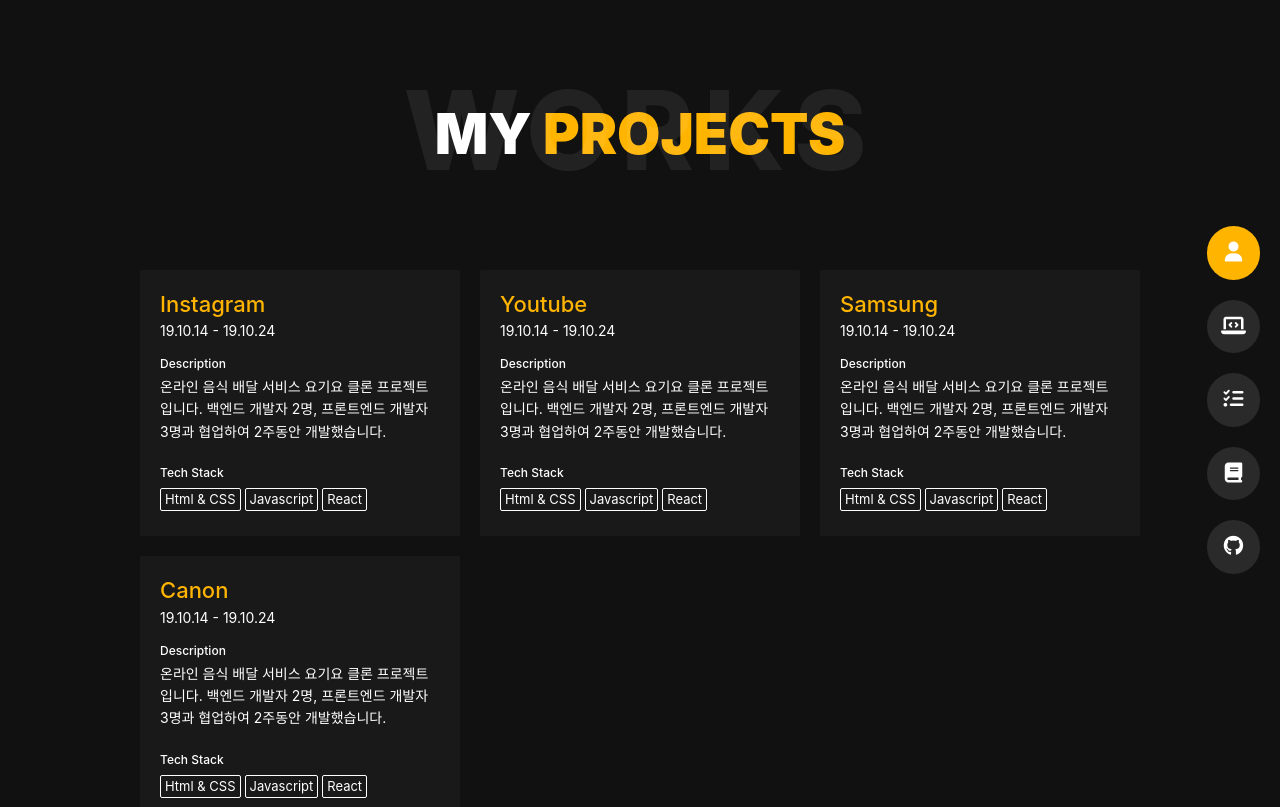
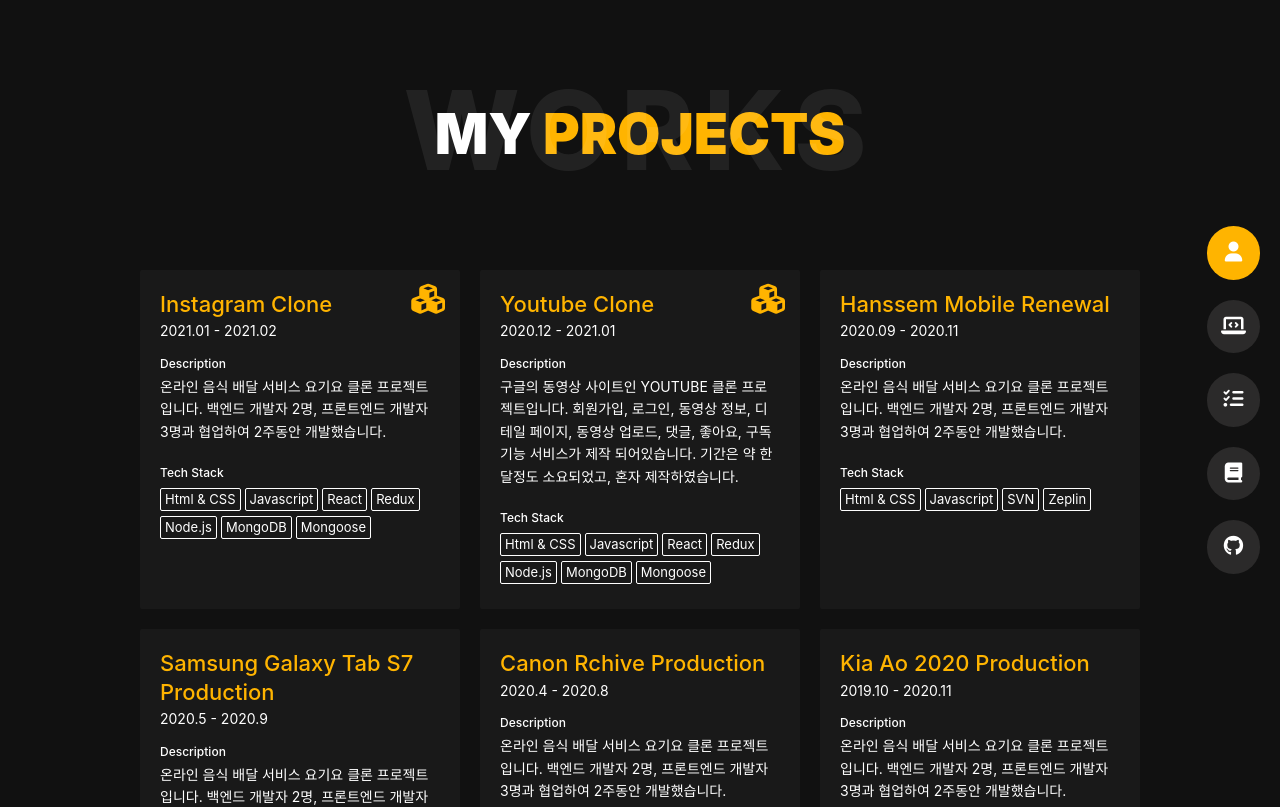
Before and after one commit to hjban-dev/portfolio, a React (Create React App) app: page /projects in a window 1280 px wide. Shown: the top 807 px of the page. Built offline with nearby package versions, Linux system fonts and the light colour scheme.

Commit message:
포트폴리오 디테일 페이지 수정 및 업데이트

```diff
--- a/src/assets/data/portfoilodata.js
+++ b/src/assets/data/portfoilodata.js
@@ -1,36 +1,112 @@
 const portfolioData = {
 	portfolioList: [
 		{
-			name: "Instagram",
+			name: "Instagram Clone",
+			period: "2021.01 - 2021.02",
 			project: "Toy",
 			logo: "instagram",
-			period: "19.10.14 - 19.10.24",
+			percent: "100%",
 			description: "온라인 음식 배달 서비스 요기요 클론 프로젝트입니다. 백엔드 개발자 2명, 프론트엔드 개발자 3명과 협업하여 2주동안 개발했습니다.",
-			tech: ["Html & CSS", "Javascript", "React"],
+			tech: ["Html & CSS", "Javascript", "React", "Redux", "Node.js", "MongoDB", "Mongoose"],
+			image: [],
 		},
 		{
-			name: "Youtube",
+			name: "Youtube Clone",
 			project: "Toy",
 			logo: "youtube",
-			period: "19.10.14 - 19.10.24",
-			description: "온라인 음식 배달 서비스 요기요 클론 프로젝트입니다. 백엔드 개발자 2명, 프론트엔드 개발자 3명과 협업하여 2주동안 개발했습니다.",
-			tech: ["Html & CSS", "Javascript", "React"],
+			period: "2020.12 - 2021.01",
+			percent: "100%",
+			description: "구글의 동영상 사이트인 YOUTUBE 클론 프로젝트입니다. 회원가입, 로그인, 동영상 정보, 디테일 페이지, 동영상 업로드, 댓글, 좋아요, 구독 기능 서비스가 제작 되어있습니다. 기간은 약 한달정도 소요되었고, 혼자 제작하였습니다.",
+			tech: ["Html & CSS", "Javascript", "React", "Redux", "Node.js", "MongoDB", "Mongoose"],
+			image: [
+				{
+					name: "youtube1.gif",
+					tit: "회원가입, 로그인",
+					desc: "상단의 Header를 통해 접근 가능하고 회원가입 창에서 입력한 정보를 MongoDB에 저장하여 회원가입이 실행, DB의 정보들을 토대로 로그인이 실행된다.",
+				},
+				{
+					name: "youtube2.gif",
+					tit: "동영상 업로드 ",
+					desc: "업로드 페이지는 로그인이 되어 있는 사용자만 접근 가능하며, 사용자의 컴퓨터에 있는 동영상을 업로드 할 수 있다. 제목은 동영상의 제목으로 기본 생성되지만, 변경이 가능하다.",
+				},
+				{
+					name: "youtube3.gif",
+					tit: "댓글",
+					desc:
+						"업로드가 된 동영상에 댓글을 입력할 수 있다. 댓글 데이터는 입력자와 비디오 정보와 함께 DB에 저장되고, 비디오의 상세페이지에서는 비디오 정보를 토대로 관련 댓글 정보를 추출하여 댓글 영역에 띄워준다. 댓글 데이터는 입력자의 정보와 함께 내림차순으로 노출된다.",
+				},
+				{
+					name: "youtube4.gif",
+					tit: "좋아요",
+					desc:
+						"영상과 댓글에 모두 좋아요 기능이 가능하다. 좋아요를 누른 입력자와 비디오 정보 또는 댓글 정보가 함께 DB에 저장되고, 비디오와 댓글 정보를 토대로 관련 좋아요 정보의 갯수를 파악하여 보여준다. 사용자가 이전에 좋아요를 누른 경우 active 효과가 실행된다.",
+				},
+				{
+					name: "youtube5.gif",
+					tit: "구독",
+					desc: "내가 아닌 다른 사용자의 동영상에서 구독버튼이 노출된다. 이미 구독을 누른 경우 구독 버튼은 비활성화 되어있다. 구독을 하면 구독 페이지에서 내가 구독한 사람의 영상을 볼 수 있다.",
+				},
+			],
 		},
 		{
-			name: "Samsung",
-			project: "coner",
-			logo: "samsung",
-			period: "19.10.14 - 19.10.24",
+			name: "Hanssem Mobile Renewal",
+			project: "Freelancer",
+			logo: "hanssem",
+			period: "2020.09 - 2020.11",
+			percent: "49%",
 			description: "온라인 음식 배달 서비스 요기요 클론 프로젝트입니다. 백엔드 개발자 2명, 프론트엔드 개발자 3명과 협업하여 2주동안 개발했습니다.",
-			tech: ["Html & CSS", "Javascript", "React"],
+			tech: ["Html & CSS", "Javascript", "SVN", "Zeplin"],
+			image: [],
 		},
 		{
-			name: "Canon",
-			project: "coner",
+			name: "Samsung Galaxy Tab S7 Production",
+			project: "Coner",
+			logo: "samsung",
+			period: "2020.5 - 2020.9",
+			percent: "50%",
+			description: "온라인 음식 배달 서비스 요기요 클론 프로젝트입니다. 백엔드 개발자 2명, 프론트엔드 개발자 3명과 협업하여 2주동안 개발했습니다.",
+			tech: ["Html & CSS", "Javascript", "Canvas"],
+			image: [],
+		},
+		{
+			name: "Canon Rchive Production",
+			project: "Coner",
 			logo: "canon",
-			period: "19.10.14 - 19.10.24",
+			period: "2020.4 - 2020.8",
+			percent: "30%",
 			description: "온라인 음식 배달 서비스 요기요 클론 프로젝트입니다. 백엔드 개발자 2명, 프론트엔드 개발자 3명과 협업하여 2주동안 개발했습니다.",
-			tech: ["Html & CSS", "Javascript", "React"],
+			tech: ["Html & CSS", "Javascript", "ES6", "Gulp", "Scss", "SVN"],
+			image: [],
+		},
+		{
+			name: "Kia Ao 2020 Production",
+			project: "Coner",
+			logo: "kia",
+			period: "2019.10 - 2020.11",
+			percent: "50%",
+			description: "온라인 음식 배달 서비스 요기요 클론 프로젝트입니다. 백엔드 개발자 2명, 프론트엔드 개발자 3명과 협업하여 2주동안 개발했습니다.",
+			tech: ["Html & CSS", "Javascript"],
+			image: [],
+		},
+		{
+			name: "Winix Site Renewal",
+			project: "Coner",
+			logo: "winix",
+			period: "2019.09 - 2020.01",
+			percent: "40%",
+			description: "온라인 음식 배달 서비스 요기요 클론 프로젝트입니다. 백엔드 개발자 2명, 프론트엔드 개발자 3명과 협업하여 2주동안 개발했습니다.",
+			tech: ["Html & CSS", "Javascript", "SVN"],
+			image: [],
+		},
+		{
+			name: "Samsung Watch, Buds Production",
+			project: "Coner",
+			logo: "samsung",
+			period: "2019.3 - 2019.5",
+			percent: "80%",
+			description: "온라인 음식 배달 서비스 요기요 클론 프로젝트입니다. 백엔드 개발자 2명, 프론트엔드 개발자 3명과 협업하여 2주동안 개발했습니다.",
+			tech: ["Html & CSS", "Javascript"],
+			image: [],
 		},
 	],
 };
--- a/src/components/organisms/DetailWrap.js
+++ b/src/components/organisms/DetailWrap.js
@@ -1,12 +1,51 @@
 import React from "react";
 import styled from "styled-components";
+import Heading from "../atoms/Heading";
+import CssConfig from "../../assets/config";
 
 function DetailWrap(props) {
 	console.log(props.project);
+
+	const imgList = props.project.image.map((img, idx) => (
+		<li key={idx}>
+			<Heading level="3">❗ {img.tit} ❗</Heading>
+			<p>🔹 {img.desc}</p>
+			<img src={`/images/project/${img.name}`} alt="" />
+		</li>
+	));
+
 	return (
 		<StyledDetail>
 			<article>
-				<p>{props.project.name}</p>
+				<div className="tit-wrap">
+					<ul className="meta-data">
+						<li>
+							<i className="fas fa-user"></i>
+							{props.project.percent}
+						</li>
+						<li>
+							<i className="far fa-calendar-alt"></i>
+							{props.project.period}
+						</li>
+						<li>
+							<i className="far fa-building"></i>
+							{props.project.project}
+						</li>
+					</ul>
+					<Heading level="2">{props.project.name} PROJECT</Heading>
+					<ul className="tech">
+						{props.project.tech.map((list, idx) => (
+							<li key={idx}>{list}</li>
+						))}
+					</ul>
+				</div>
+				<div className="body-wrap">
+					{/* <img src="/images/project/post.jpg" alt="" /> */}
+					<div>
+						<p>{props.project.description}</p>
+					</div>
+					<ul>{props.project.image && imgList}</ul>
+				</div>
 			</article>
 		</StyledDetail>
 	);
@@ -15,6 +54,64 @@
 const StyledDetail = styled.div`
 	max-width: 700px;
 	margin: 0 auto;
+	.tit-wrap {
+		.meta-data {
+			display: flex;
+			font-size: 13px;
+			li {
+				margin-right: 20px;
+				line-height: 16px;
+				i {
+					margin-right: 8px;
+					font-size: 16px;
+					color: ${CssConfig.mainColor};
+					vertical-align: top;
+				}
+			}
+		}
+		h2 {
+			margin: 6px 0 0;
+			font-weight: 600;
+			font-size: 32px;
+		}
+		.tech {
+			display: flex;
+			flex-wrap: wrap;
+			margin-left: -2px;
+			margin-bottom: 10px;
+			padding-top: 3px;
+			li {
+				padding: 4px;
+				margin: 0 2px 5px;
+				border: 1px solid #fff;
+				border-radius: 2px;
+				font-size: 13px;
+				line-height: 1;
+			}
+		}
+	}
+	.body-wrap {
+		img {
+			width: 100%;
+		}
+		div {
+		}
+		ul {
+			li {
+				margin: 20px 0 10px;
+				padding-bottom: 20px;
+				/* border-bottom: 1px solid #424242; */
+				h3 {
+					margin-bottom: 5px;
+					font-size: 20px;
+					font-weight: 600;
+				}
+				p {
+					margin-bottom: 20px;
+				}
+			}
+		}
+	}
 `;
 
 export default DetailWrap;
--- a/src/components/organisms/PortfolioWrap.js
+++ b/src/components/organisms/PortfolioWrap.js
@@ -8,9 +8,15 @@
 	const portfolioList = data.portfolioList.map((list, idx) => (
 		<li key={idx}>
 			<Link to={`/projects/${list.name}`}>
+				{list.project === "Toy" && (
+					<div className="toy">
+						<i className="fas fa-cubes"></i>
+					</div>
+				)}
+
 				<div className="txt-wrap">
 					{/* <div className="logo">
-						<img src={`/images/${list.logo}.png`} alt="" />
+						<img src={`/images/logo/${list.logo}.png`} alt="" />
 					</div> */}
 					<div className="name">{list.name}</div>
 					<span className="time">{list.period}</span>
@@ -39,13 +45,14 @@
 }
 
 const StyledPortWrap = styled.div`
-	width: 1000px;
+	max-width: 1000px;
 	margin: auto;
 	> ul {
 		display: flex;
 		flex-wrap: wrap;
 		justify-content: space-between;
 		> li {
+			position: relative;
 			width: 32%;
 			margin-bottom: 20px;
 			padding: 20px;
@@ -54,44 +61,12 @@
 			position: relative;
 			overflow: hidden;
 			transition: color 0.25s;
-			&::before,
-			&::after {
-				content: "";
-				box-sizing: inherit;
+			.toy {
 				position: absolute;
-				width: 100%;
-				height: 100%;
-				border: 2px solid transparent;
-				width: 0;
-				height: 0;
-			}
-
-			&::before {
-				top: 0;
-				left: 0;
-			}
-
-			&::after {
-				bottom: 0;
-				right: 0;
-			}
-
-			&:hover {
-				&::before,
-				&::after {
-					width: 100%;
-					height: 100%;
-				}
-				&::before {
-					border-top-color: ${CssConfig.mainColor};
-					border-right-color: ${CssConfig.mainColor};
-					transition: width 0.15s ease-out, height 0.15s ease-out 0.15s;
-				}
-				&::after {
-					border-bottom-color: ${CssConfig.mainColor};
-					border-left-color: ${CssConfig.mainColor};
-					transition: border-color 0s ease-out 0.3s, width 0.15s ease-out 0.3s, height 0.15s ease-out 0.45s;
-				}
+				top: 5px;
+				right: 15px;
+				font-size: 30px;
+				color: ${CssConfig.mainColor};
 			}
 			.logo {
 				img {
@@ -141,6 +116,47 @@
 				}
 			}
 		}
+		> li {
+			&::before,
+			&::after {
+				content: "";
+				box-sizing: inherit;
+				position: absolute;
+				width: 100%;
+				height: 100%;
+				border: 1px solid transparent;
+				width: 0;
+				height: 0;
+			}
+
+			&::before {
+				top: 0;
+				left: 0;
+			}
+
+			&::after {
+				bottom: 0;
+				right: 0;
+			}
+
+			&:hover {
+				&::before,
+				&::after {
+					width: 100%;
+					height: 100%;
+				}
+				&::before {
+					border-top-color: ${CssConfig.mainColor};
+					border-right-color: ${CssConfig.mainColor};
+					transition: width 0.15s ease-out, height 0.15s ease-out 0.15s;
+				}
+				&::after {
+					border-bottom-color: ${CssConfig.mainColor};
+					border-left-color: ${CssConfig.mainColor};
+					transition: border-color 0s ease-out 0.3s, width 0.15s ease-out 0.3s, height 0.15s ease-out 0.45s;
+				}
+			}
+		}
 	}
 
 	.draw {
```
Also changed, not shown: 1 other file (tests, documents, lock files or other folders).
